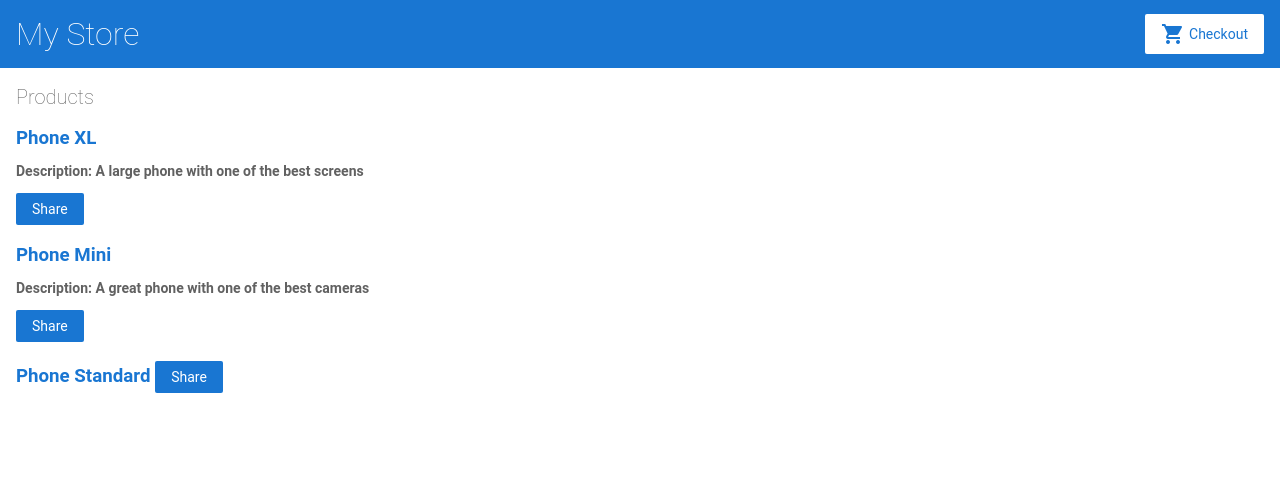
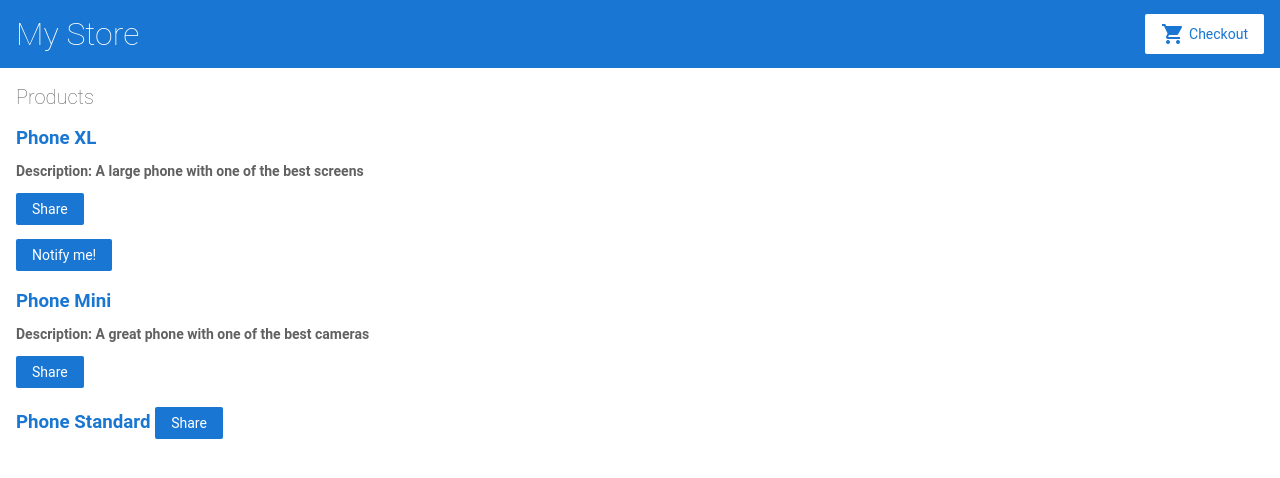
Before and after one commit to Awraf/angular-study-documentation, an Angular app: page / in a window 1280 px wide. Shown: the top 478 px of the page. Built offline with nearby package versions, Linux system fonts and the light colour scheme.

Commit message:
end of first lesson (prop and event binding, input, output, event)

```diff
--- a/src/app/app.module.ts
+++ b/src/app/app.module.ts
@@ -6,6 +6,7 @@
 import { AppComponent } from './app.component';
 import { TopBarComponent } from './top-bar/top-bar.component';
 import { ProductListComponent } from './product-list/product-list.component';
+import { ProductAlertsComponent } from './product-alerts/product-alerts.component';
 
 @NgModule({
   imports: [
@@ -18,7 +19,8 @@
   declarations: [
     AppComponent,
     TopBarComponent,
-    ProductListComponent
+    ProductListComponent,
+    ProductAlertsComponent
   ],
   bootstrap: [ AppComponent ]
 })
--- /dev/null
+++ b/src/app/product-alerts/product-alerts.component.html
@@ -0,0 +1,3 @@
+<p *ngIf="product.price > 700">
+<button (click)="notify.emit()">Notify me!</button>
+</p>
--- a/src/app/product-list/product-list.component.html
+++ b/src/app/product-list/product-list.component.html
@@ -13,6 +13,10 @@
    <button (click)="share()">
     Share
   </button>
+
+  <app-product-alerts
+  [product]="product"
+  (notify)="onNotify()"></app-product-alerts>
 </h3>
 </div>
 
--- a/src/app/product-list/product-list.component.ts
+++ b/src/app/product-list/product-list.component.ts
@@ -13,6 +13,10 @@
   share() {
     window.alert('The product has been shared!');
   }
+
+  onNotify() {
+    window.alert("You will be notified when the product goes on sale");
+  }
 }
 
 
```
Also changed, not shown: src/app/product-alerts/product-alerts.component.ts (added, +12 -0 lines), src/app/product-alerts/product-alerts.component.css (added).
